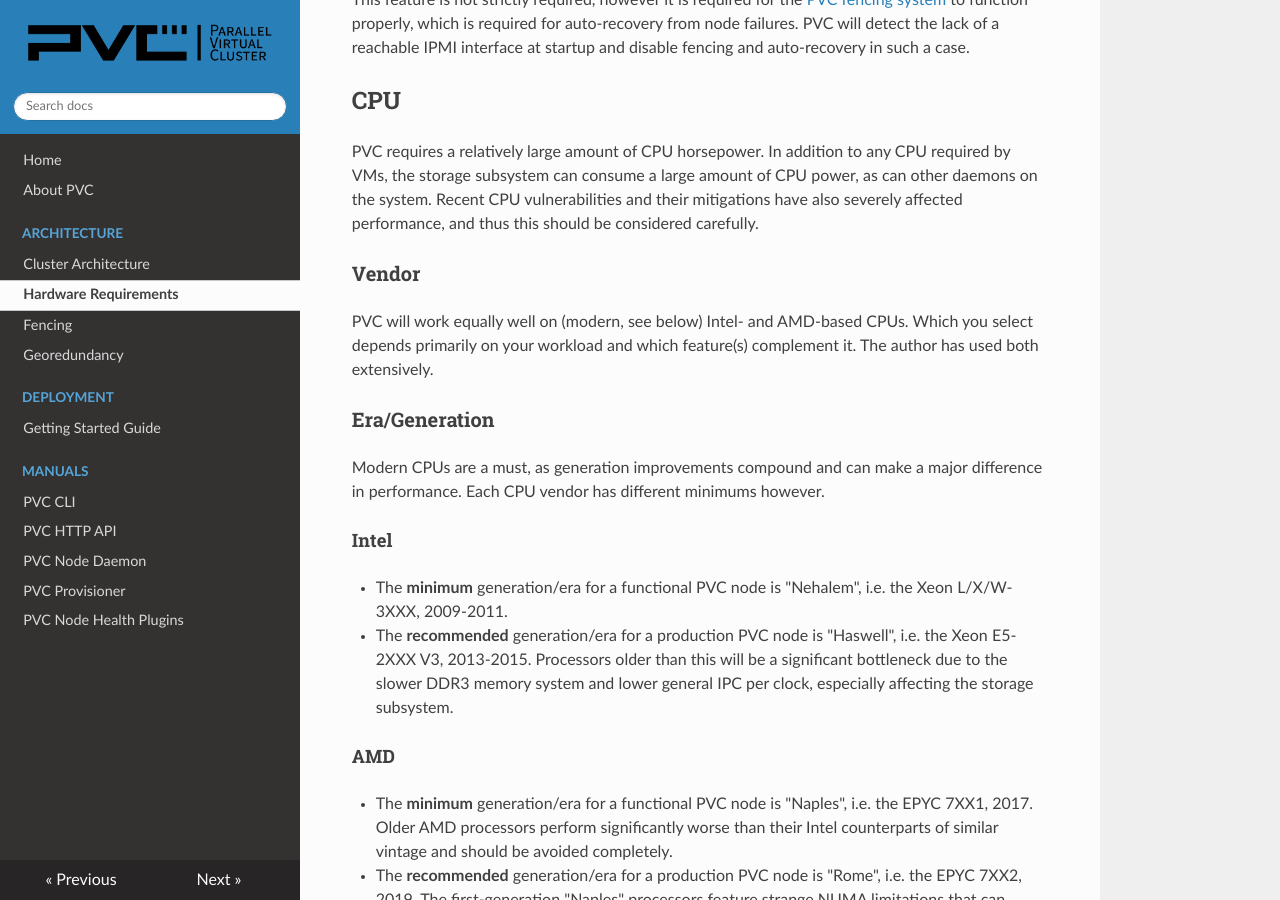
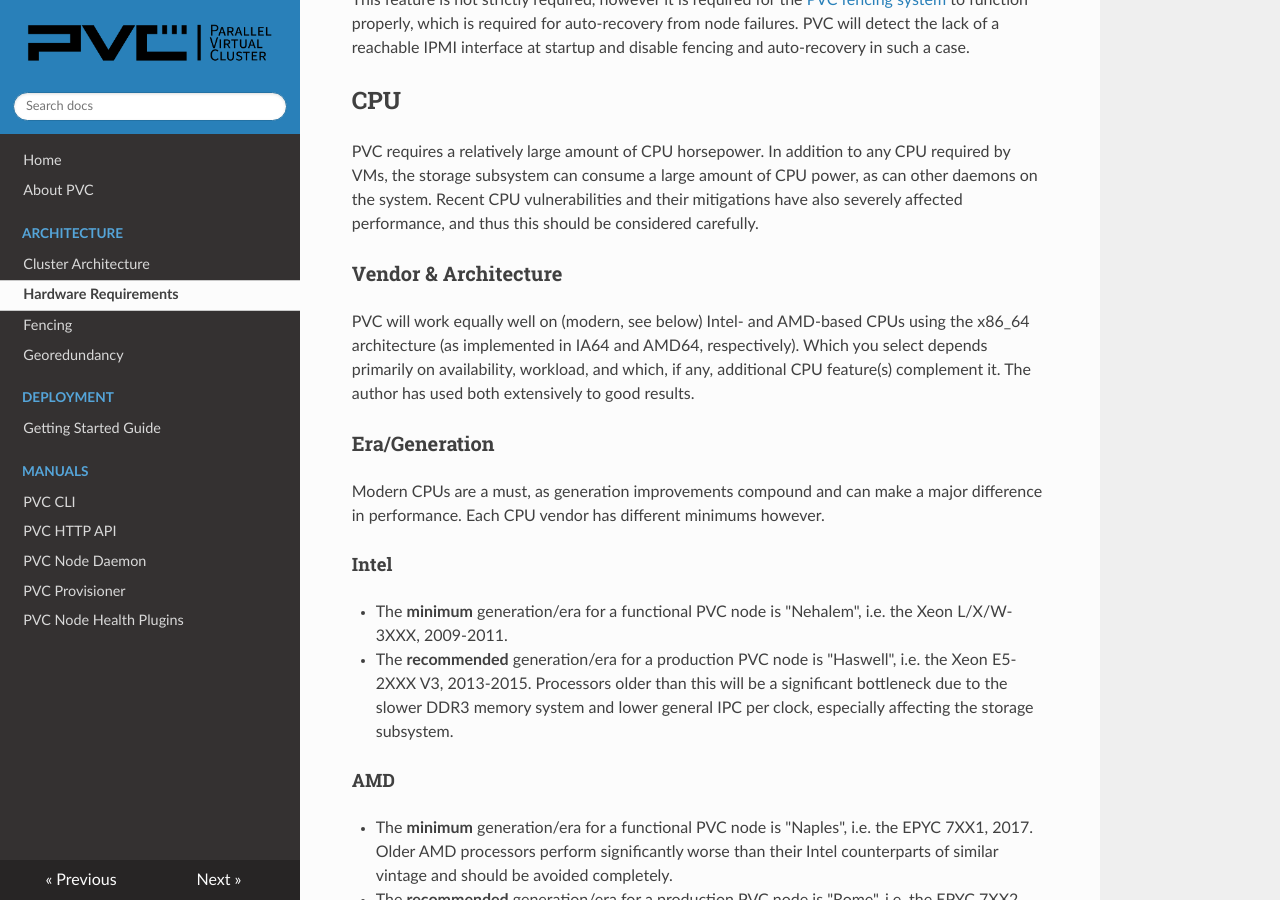
Before and after one commit to parallelvirtualcluster/docs, an MkDocs documentation site: the page built from docs/architecture/hardware-requirements.md, in a window 1280 px wide and 900 px high, scrolled down 2613 px. Built offline with MkDocs 1.6.1, drawn with Linux system fonts in a browser that asks for light colours; nearby versions of some CDN libraries; some of the changed text lies outside the part shown.

Commit message:
Add architecture notes

```diff
--- a/docs/architecture/hardware-requirements.md
+++ b/docs/architecture/hardware-requirements.md
@@ -36,9 +36,9 @@
 
 PVC requires a relatively large amount of CPU horsepower. In addition to any CPU required by VMs, the storage subsystem can consume a large amount of CPU power, as can other daemons on the system. Recent CPU vulnerabilities and their mitigations have also severely affected performance, and thus this should be considered carefully.
 
-### Vendor
+### Vendor & Architecture
 
-PVC will work equally well on (modern, see below) Intel- and AMD-based CPUs. Which you select depends primarily on your workload and which feature(s) complement it. The author has used both extensively.
+PVC will work equally well on (modern, see below) Intel- and AMD-based CPUs using the x86_64 architecture (as implemented in IA64 and AMD64, respectively). Which you select depends primarily on availability, workload, and which, if any, additional CPU feature(s) complement it. The author has used both extensively to good results.
 
 ### Era/Generation
 
```
